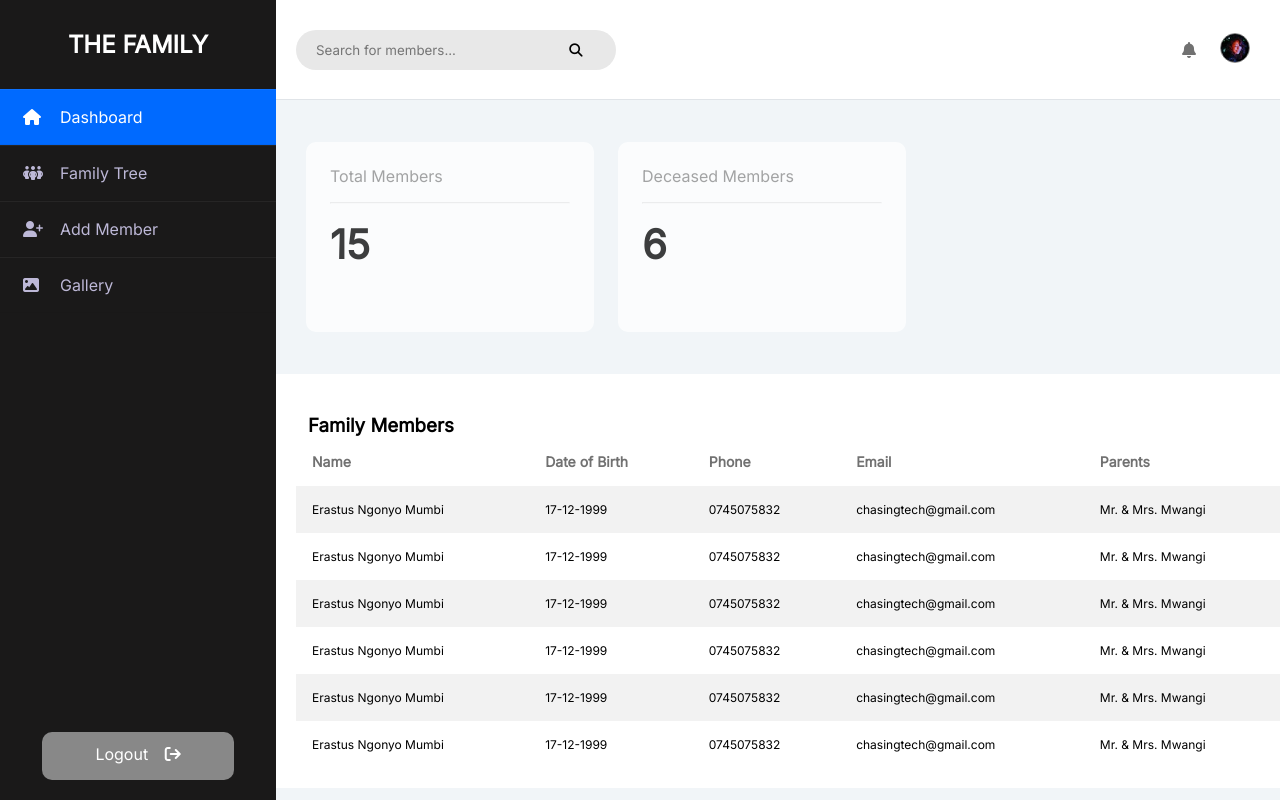
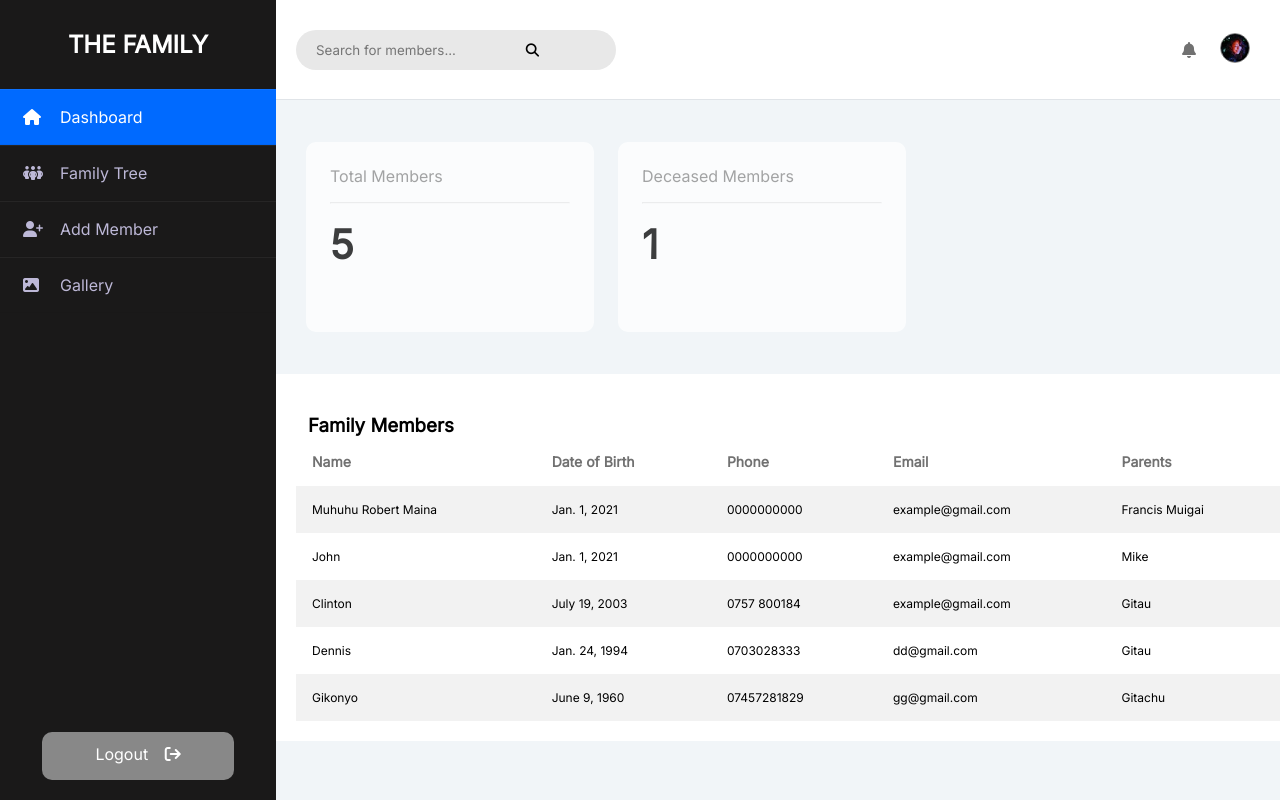
Before and after one commit to Brian-KA/family_tree, a Django app: page / in a window 1280 px wide. Run offline with Django 4.2, Linux system fonts and the light colour scheme; data comes from the database, SQL or seed files in the repository; both versions use the stored data as it was after the commit; some libraries are stand-ins or nearby versions.

Commit message:
mapping images and members details, and search functionality to images

```diff
--- a/family_tree/models.py
+++ b/family_tree/models.py
@@ -1,10 +1,38 @@
 from django.db import models
+
 
 # one model for uploading member data // admin.
 class FamilyMember(models.Model):
-    name        = models.CharField(max_length=100)
-    photo       = models.ImageField(upload_to='family_photos/')
-    parent      = models.CharField(max_length=100)
-    siblings    = models.CharField(max_length=100)
-    children    = models.CharField(max_length=100)
-    dead        = models.BooleanField(default=False)
+    name = models.CharField(max_length=100)
+    photo = models.ImageField(upload_to='family_photos/')
+    parent = models.CharField(max_length=100)
+    siblings = models.CharField(max_length=100)
+    children = models.CharField(max_length=100)
+    dob = models.DateField(default='')
+    email = models.EmailField(default='')
+    phone = models.CharField(max_length=100, default='')
+    dead = models.BooleanField(default=False)
+
+
+# create many to many relationship between family members here
+# class FamilyMember(models.Model):
+#     name = models.CharField(max_length=100)
+#     photo = models.ImageField(upload_to='family_photos/')
+#     dob = models.DateField(default='')
+#     email = models.EmailField(default='')
+#     phone = models.CharField(max_length=100, default='')
+#     dead = models.BooleanField(default=False)
+#     parent = models.ManyToManyField('self', symmetrical=False, blank=True, related_name='children')
+#     siblings = models.ManyToManyField('self', blank=True, symmetrical=False, related_name='related_siblings')
+#
+#     def __str__(self):
+#         return self.name
+#
+#
+# class Relationship(models.Model):
+#     from_member = models.ForeignKey(FamilyMember, related_name='from_members', on_delete=models.CASCADE)
+#     to_member = models.ForeignKey(FamilyMember, related_name='to_members', on_delete=models.CASCADE)
+#     relationship_type = models.CharField(max_length=100)
+#
+#     def __str__(self):
+#         return f"{self.from_member.name} - {self.relationship_type} - {self.to_member.name}"
--- a/family_tree/views.py
+++ b/family_tree/views.py
@@ -33,20 +33,26 @@ def family_member_view(request):
     #     "siblings": obj.siblings,
     # }
     # pick all member details for display
-    obj1 = FamilyMember.objects.all()
+    members = FamilyMember.objects.all()
+    print("members here are", members)
 
     # return render(request, "member/member.html", context)
-    return render(request, "member.html", {"obj1": obj1})
+    return render(request, "member.html", {"members": members})
 
 # first view on the page -> to be done TODO
-def home_view(request, *args, **kwagrs):
+def home_view(request):
     print(request.user)
-    nasty = {
-        "niii": "shit",
-        "alafu": 12,
-        "null": ["q", "e", "e", "r"]
-    }
-    return render(request, "home.html", nasty)
+    members = FamilyMember.objects.all()
+    total_members = members.count()
+    deceased_members = members.filter(dead=True).count()
+    query = request.GET.get('search')
+    if query:
+        members = members.filter(name__icontains=query)
+
+    return render(request, "home.html", {"members": members,
+                                         'total_members': total_members,
+                                         'deceased_members': deceased_members
+                                         })
     # return HttpResponse("<h1>Hello Nigga</h1>")
 
 # gallery view. fething all data from the database, pick
@@ -54,6 +60,11 @@ def home_view(request, *args, **kwagrs):
 def images(request, *args, **kwagrs):
     print(request.user)
     members = FamilyMember.objects.all()
+
+    query = request.GET.get('search')
+    if query:
+        members = members.filter(name__icontains=query)
+
     return render(request, "images.html", {"members": members})
     # return HttpResponse("<h1>Hello Nugus</h1>")
 
--- a/templates/home.html
+++ b/templates/home.html
@@ -31,8 +31,10 @@
     <div class="main_content">
         <div class="header">
           <div class="search-bar">
-            <input type="text" class="form-control" placeholder="Search for members..." autocomplete="off">
-            <button class="search-button"><i class="fas fa-magnifying-glass"></i></button>
+          <form action="{% url 'images' %}" method="GET">
+        <input type="text" name="search" class="form-control" placeholder="Search for members..." autocomplete="off" value="{{ request.GET.search }}">
+        <button type="submit" class="search-button"><i class="fas fa-magnifying-glass"></i></button>
+    </form>
           </div>
           <div class="profile">
             <i class="fas fa-bell"></i>
@@ -47,15 +49,17 @@
             <div>
                 <h3 class="heading">Total Members</h3>
                 <hr class="divider">
-              <h1>15</h1>
+                <h1>{{ total_members }}</h1>
             </div>
+
           </div>
           <div class="card-single">
             <div>
     <h3 class="heading">Deceased Members</h3>
     <hr class="divider">
-              <h1>6</h1>
+    <h1>{{ deceased_members }}</h1>
 </div>
+
           </div>
         </div>
 
@@ -70,51 +74,22 @@
             <th>Email</th>
             <th>Parents</th>
         </tr>
+        {% for member in members %}
         <tr>
-              <td>Erastus Ngonyo Mumbi</td>
-              <td>17-12-1999</td>
-              <td>0745075832</td>
-              <td>chasingtech@gmail.com</td>
-              <td>Mr. & Mrs. Mwangi</td>
+            <td>{{ member.name }}</td>
+            <td>{{ member.dob }}</td>
+            <td>{{ member.phone }}</td>
+            <td>{{ member.email }}</td>
+            <td>{{ member.parent }}</td>
         </tr>
+        {% empty %}
         <tr>
-              <td>Erastus Ngonyo Mumbi</td>
-              <td>17-12-1999</td>
-              <td>0745075832</td>
-              <td>chasingtech@gmail.com</td>
-              <td>Mr. & Mrs. Mwangi</td>
+            <td colspan="5">No family members found.</td>
         </tr>
-            <tr>
-              <td>Erastus Ngonyo Mumbi</td>
-              <td>17-12-1999</td>
-              <td>0745075832</td>
-              <td>chasingtech@gmail.com</td>
-              <td>Mr. & Mrs. Mwangi</td>
-            </tr>
-            <tr>
-              <td>Erastus Ngonyo Mumbi</td>
-              <td>17-12-1999</td>
-              <td>0745075832</td>
-              <td>chasingtech@gmail.com</td>
-              <td>Mr. & Mrs. Mwangi</td>
-            </tr>
-            <tr>
-              <td>Erastus Ngonyo Mumbi</td>
-              <td>17-12-1999</td>
-              <td>0745075832</td>
-              <td>chasingtech@gmail.com</td>
-              <td>Mr. & Mrs. Mwangi</td>
-            </tr>
-            <tr>
-              <td>Erastus Ngonyo Mumbi</td>
-              <td>17-12-1999</td>
-              <td>0745075832</td>
-              <td>chasingtech@gmail.com</td>
-              <td>Mr. & Mrs. Mwangi</td>
-            </tr>
-
+        {% endfor %}
     </table>
 </div>
+
     </div>
 </div>
 
--- a/templates/member.html
+++ b/templates/member.html
@@ -20,7 +20,7 @@
     <div class="sidebar">
       <h2>THE FAMILY</h2>
       <ul>
-        <li><a href="#"><i class="fas fa-home"></i>Dashboard</a></li>
+        <li><a href="/"><i class="fas fa-home"></i>Dashboard</a></li>
         <li><a href="/tree"><i class="fas fa-people-group"></i>Family Tree</a></li>
         <li class="active"><a href="/member"><i class="fas fa-user-plus"></i>Add Member</a></li>
         <li><a href="/images"><i class="fas fa-image"></i>Gallery</a></li>
```
Also changed, not shown: templates/images.html (+7 -44 lines), README.md (added), db.sqlite3, family_tree/migrations/0003_familymember_dob_familymember_email_and_more.py (added), media/family_photos/IMG_20230227_155150_3911.jpg (added), media/family_photos/IMG_20230227_155150_3911_NEHT3on.jpg (added), media/family_photos/map.jpg (added), media/family_photos/w6.jpg (added). Lines whose indentation alone changed are shown as unchanged.
